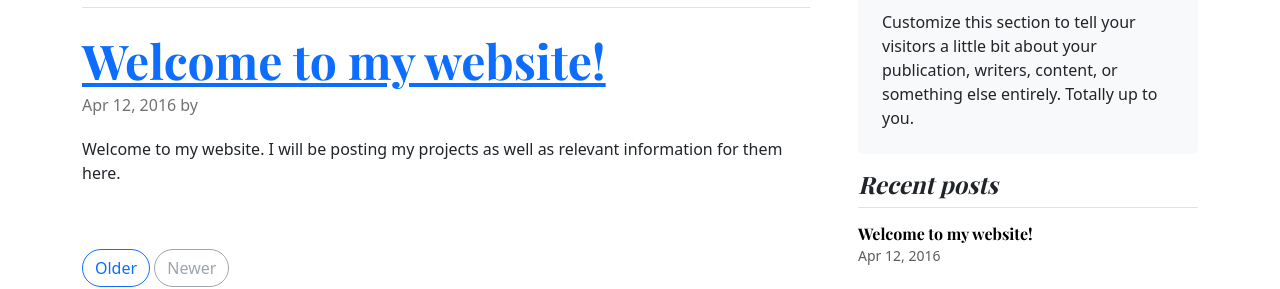
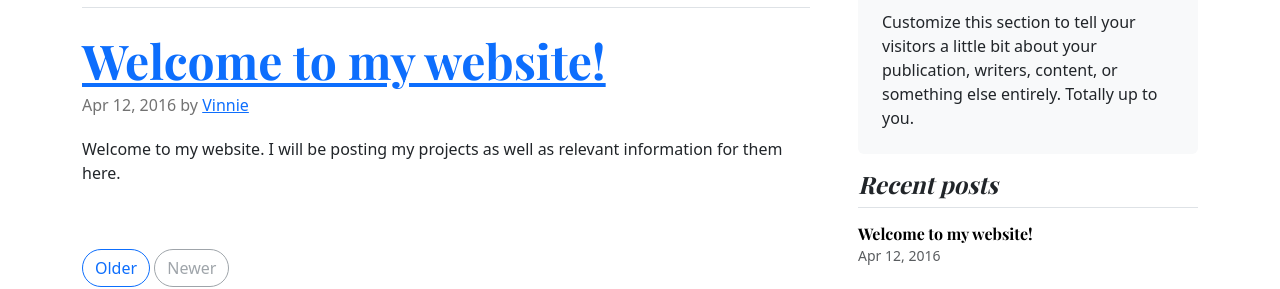
Before and after one commit to CoolV1994/Template-Bootstrap-5, a Jekyll site: the page built from index.html, in a window 1280 px wide. Shown: the part 188-477 px from the top of the page. Built offline with Jekyll 4.4.1, drawn with Linux system fonts in a browser that asks for light colours; the list of posts is cut into pages by our own code.

Commit message:
Update index.html

```diff
--- a/index.html
+++ b/index.html
@@ -66,7 +66,7 @@ sidebar:
 				<p class="blog-post-meta">
 					{{ post.date | date: "%b %-d, %Y" }}
 {% if post.author %}
-{% assign author = site.data.authors.{{ post.author }} %}
+{% assign author = site.data.authors[post.author] %}
 					 by <a href="{{ author.url | prepend: site.baseurl }}">{{ author.name }}</a>
 {% endif %}
 				</p>
```
